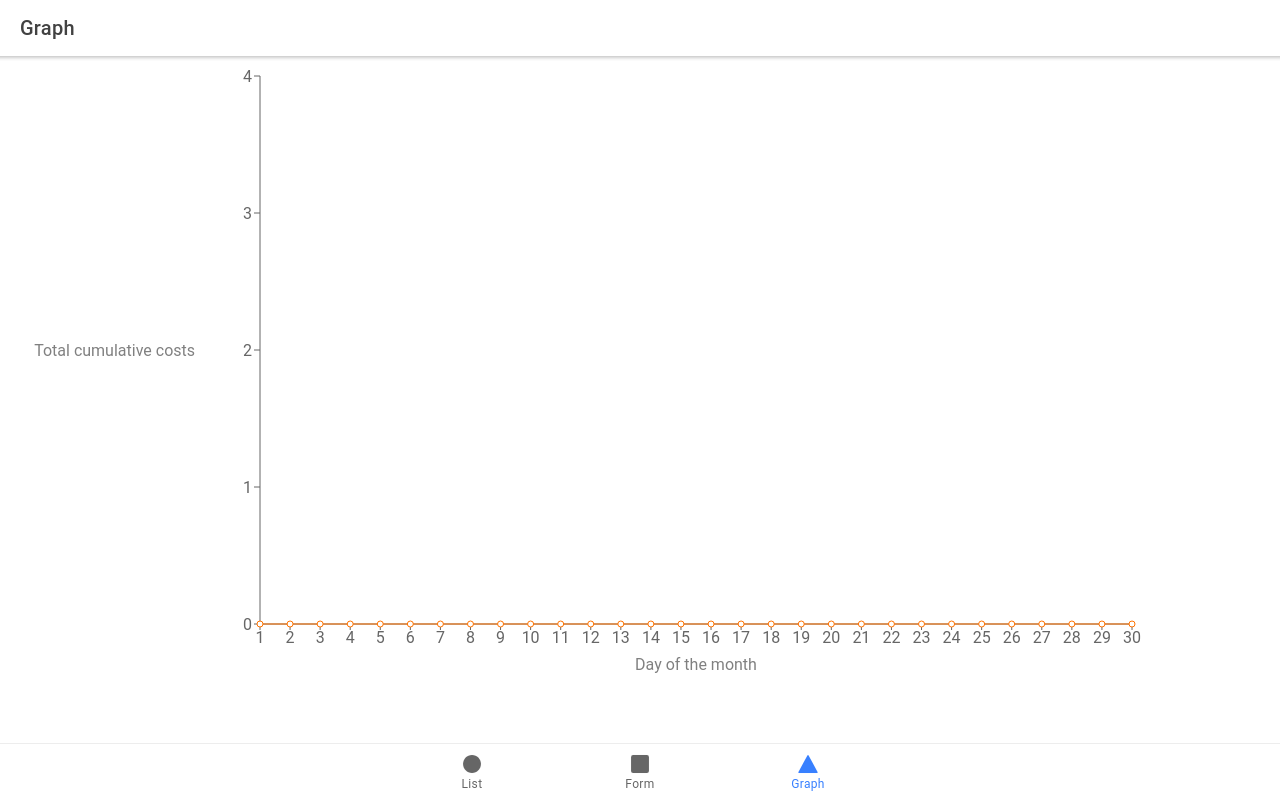
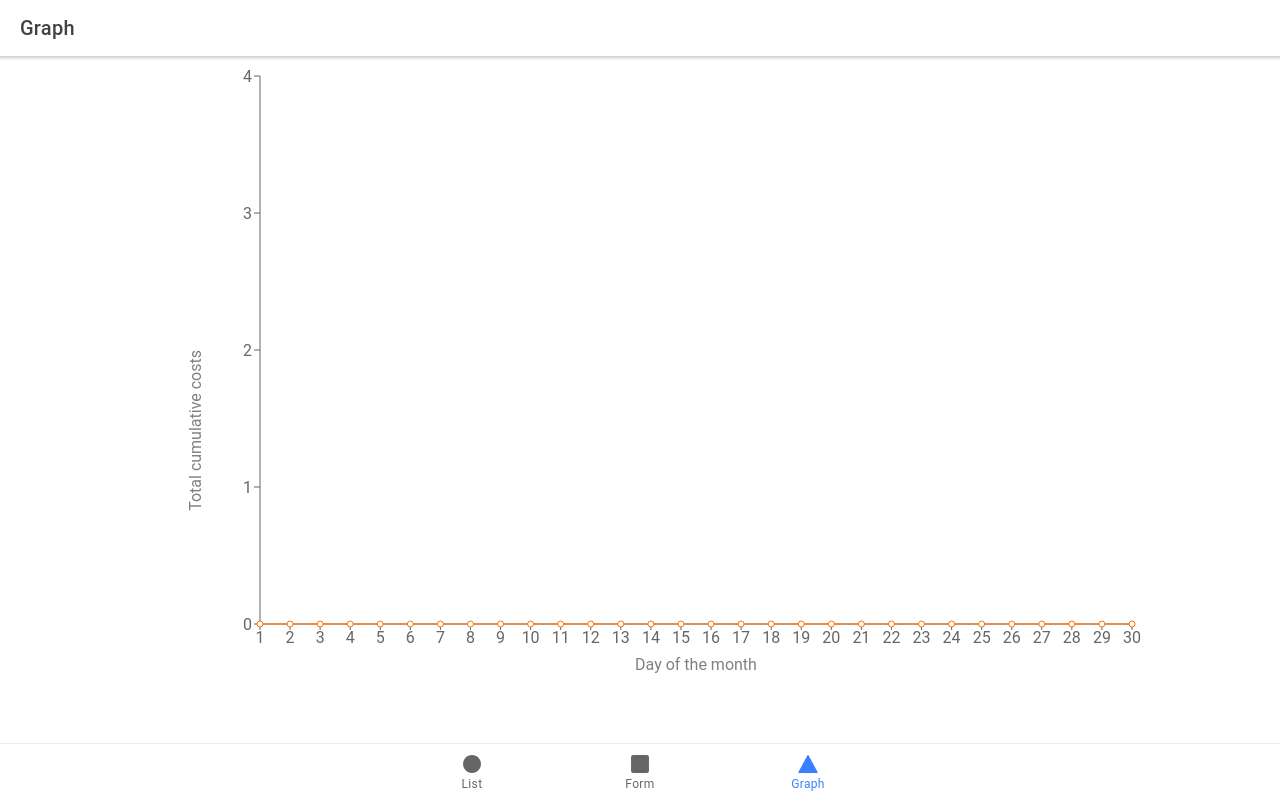
Before and after one commit to natezmatthews/DriversSeat, a React (Create React App) app: page /graph in a window 1280 px wide. Built offline with nearby package versions, Linux system fonts and the light colour scheme.

Commit message:
Only chart expense data from the current month

```diff
--- a/src/components/D3.tsx
+++ b/src/components/D3.tsx
@@ -1,19 +1,11 @@
-import { sortBy } from "lodash";
 import { useSelector } from "react-redux";
 import { Label, Line, LineChart, ResponsiveContainer, Tooltip, XAxis, YAxis } from "recharts";
-import cumulative from "../helpers/cumulative";
-import getDayOfTheMonth from "../helpers/getDayOfTheMonth";
+import prepareData from "../helpers/prepareData";
 import { RootState } from "../redux/store";
-import { DayAndCost } from "../sharedTypes";
 
 export default function D3() {
     const expenses = useSelector((state: RootState) => state.items);
-    const daysAndCosts = expenses.map((expense): DayAndCost =>  ({
-      day: getDayOfTheMonth(expense.date),
-      cost: expense.cost
-    }));
-    const sorted = sortBy(daysAndCosts, 'day');
-    const data = cumulative(sorted);
+    const data = prepareData(expenses)
 
     return (
         <ResponsiveContainer width='90%' height='90%'>
@@ -22,7 +14,7 @@ export default function D3() {
                 margin={{ top: 20, right: 20, left: 200, bottom: 20 }}
             >
                 <YAxis dataKey="sum">
-                    <Label value="Total cumulative costs" position="left" />
+                    <Label value="Total cumulative costs" angle={-90} position="left" />
                 </YAxis>
                 <XAxis dataKey="day">
                     <Label value="Day of the month" position="bottom" />
--- /dev/null
+++ b/src/helpers/dateIsInCurrentMonthAndYear.ts
@@ -0,0 +1,5 @@
+export default function dateIsInCurrentMonthAndYear(iso8601: string): boolean {
+ const now = new Date();
+ const passedIn = new Date(iso8601);
+ return (passedIn.getFullYear() == now.getFullYear()) && (passedIn.getMonth() == now.getMonth())
+}
--- /dev/null
+++ b/src/helpers/prepareData.ts
@@ -0,0 +1,15 @@
+import { sortBy } from "lodash";
+import { DayAndCost, Expense } from "../sharedTypes";
+import cumulative from "./cumulative";
+import dateIsInCurrentMonthAndYear from "./dateIsInCurrentMonthAndYear";
+import getDayOfTheMonth from "./getDayOfTheMonth";
+
+export default function prepareData(expenses: Expense[]): { day: number, sum: number }[] {
+    const fromThisMonth = expenses.filter(expense => dateIsInCurrentMonthAndYear(expense.date))
+    const daysAndCosts = fromThisMonth.map((expense): DayAndCost =>  ({
+      day: getDayOfTheMonth(expense.date),
+      cost: expense.cost
+    }));
+    const sorted = sortBy(daysAndCosts, 'day');
+    return cumulative(sorted);
+}
--- a/src/pages/Graph.tsx
+++ b/src/pages/Graph.tsx
@@ -1,5 +1,4 @@
 import { IonContent, IonHeader, IonPage, IonTitle, IonToolbar } from '@ionic/react';
-// import LineChart from '../components/LineChart';
 import D3 from '../components/D3';
 import './Graph.css';
 
```
Also changed, not shown: 2 other files (tests, documents, lock files or other folders).
